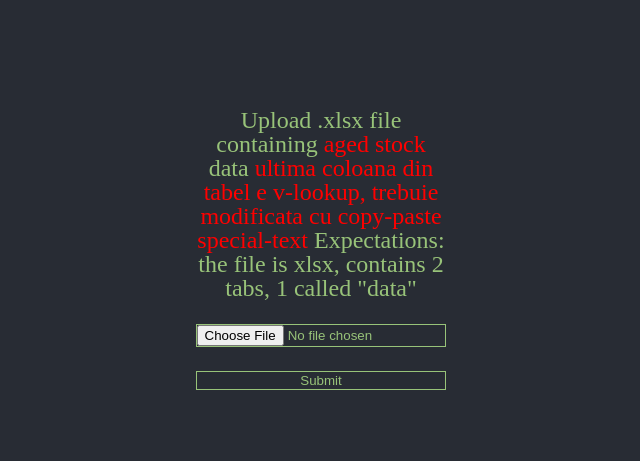
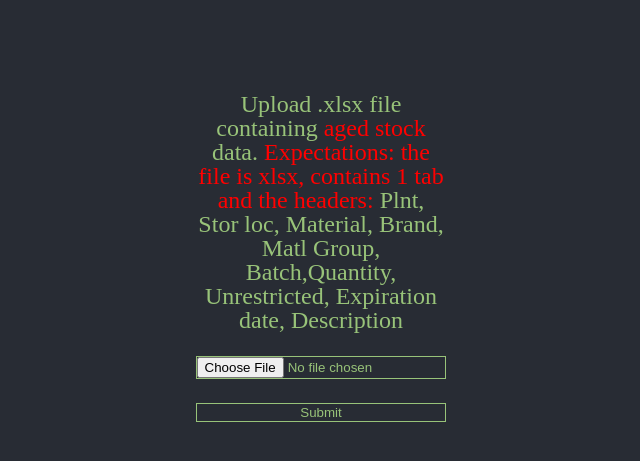
Before and after one commit to BogdanMikimic/aged-stock, a Django app: page /agedstockupload/ in a window 1280 px wide. Shown: the part 44-505 px from the top of the page, without its empty margins (319-959 px from the left). Run offline with Django 3.2, Linux system fonts and the light colour scheme; a user stored in the database is signed in.

Commit message:
Added functionality in views.py for the stock file xlsx checks. Added to the readme file.

```diff
--- a/proj_aged/core/aged/lab/Sales_people_and_their_accounts2.py
+++ b/proj_aged/core/aged/lab/Sales_people_and_their_accounts2.py
@@ -45,14 +45,14 @@ def return_data_frame_without_empty_rows_and_cols(spreadsheet_and_path:str) -> o
     return df
 
 
-def check_headers(expected_headers: list[str], dataframe:object) -> bool:
+def check_headers(expected_headers: list[str], dataframe: object) -> bool:
     """
     Checks the headers in the dataframe against expected headers and returns True if they are the same
     and Fa;se if they are not
     """
-    # Retrieve the actual headers from the DataFrame
+    # retrieve the actual headers from the DataFrame
     actual_headers = dataframe.columns.tolist()
-    # Check if the expected headers match the actual headers
+    # check if the expected headers match the actual headers
     if list(expected_headers) == list(actual_headers):
         return True
     else:
--- a/proj_aged/core/aged/templates/aged/agedstockupload.html
+++ b/proj_aged/core/aged/templates/aged/agedstockupload.html
@@ -7,9 +7,9 @@
 {% if request.method == 'GET' %}
 <form class="form_upload_files" method="post" enctype="multipart/form-data">
   {% csrf_token %}
-  <label class="label_form">Upload .xlsx file containing <span style ="color:red"> aged stock </span> data
-    <span style ="color:red"> ultima coloana din tabel e v-lookup, trebuie modificata cu copy-paste special-text </span>
-  Expectations: the file is xlsx, contains 2 tabs, 1 called "data"
+  <label class="label_form">Upload .xlsx file containing <span style ="color:red"> aged stock </span> data.
+    <span style ="color:red">Expectations: the file is xlsx, contains 1 tab and the headers:  </span>
+    Plnt, Stor loc, Material, Brand, Matl Group, Batch,Quantity, Unrestricted, Expiration date, Description
   </label>
   <br>
   <input class="input_submit" type="file" name="file_2" accept=".xlsx" required>
--- a/proj_aged/core/aged/views.py
+++ b/proj_aged/core/aged/views.py
@@ -327,6 +327,10 @@ def salespeopleupload(request):
 @login_required
 @user_passes_test(lambda u: u.get_username()=='Mikimic')
 def agedstockupload(request):
+    """
+    Performs checks on the xlsx file containing stock data
+
+    """
     if request.method == 'GET':
         return render(request, 'aged/agedstockupload.html')
     elif request.method == 'POST':
@@ -335,11 +339,35 @@ def agedstockupload(request):
         file_2 = request.FILES['file_2']
         file_object = FileSystemStorage()
         file_object.save(file_name, file_2)
-        # Check if file was already uploaded
+
+        # check if file was already uploaded
         if not check_if_file_was_already_uploaded(f'media/{file_name}'):
             message = 'This file was already uploaded'
             file_object.delete(file_name)
             return render(request, 'aged/agedstockupload.html', {'message': message})
+
+        # check if file has only one tab
+        if not only_one_tab_check(f'media/{file_name}'):
+            message = 'File should only have one tab.'
+            file_object.delete(file_name)
+            return render(request, 'aged/agedstockupload.html', {'message': message})
+
+        # check if file contains data
+        if not check_spreadsheet_contains_data(f'media/{file_name}'):
+            message = 'The file does not contain any data.'
+            file_object.delete(file_name)
+            return render(request, 'aged/agedstockupload.html', {'message': message})
+
+        # return the dataframe
+        dataframe = return_data_frame_without_empty_rows_and_cols(f'media/{file_name}')
+        # check headers
+        requested_headers = ['Plnt', 'Stor loc', 'Material', 'Brand', 'Matl Group', 'Batch,Quantity', 'Unrestricted',
+                             'Expiration date', 'Description']
+        if not check_headers(requested_headers, dataframe):
+            message = f'The file requires the following headers: {requested_headers}'
+            file_object.delete(file_name)
+            return render(request, 'aged/agedstockupload.html', {'message': message})
+
         # db_data_file_created_list_dict = CheckIfFileWasAlreadyUploaded.objects.values()
         # db_data_file_created_list = list()
         # for dictionary in db_data_file_created_list_dict:
```
Also changed, not shown: README.md, 1 other file.
